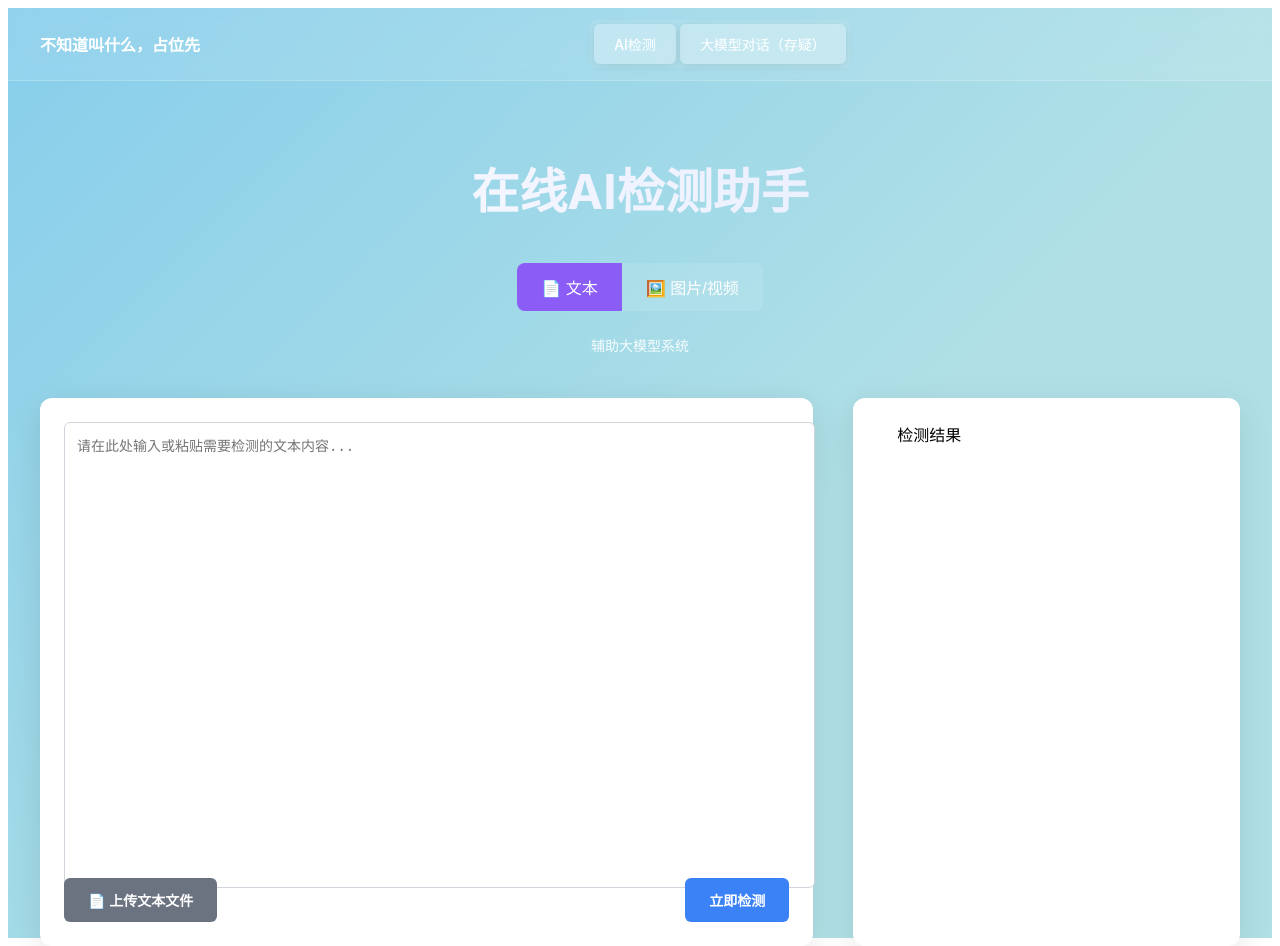
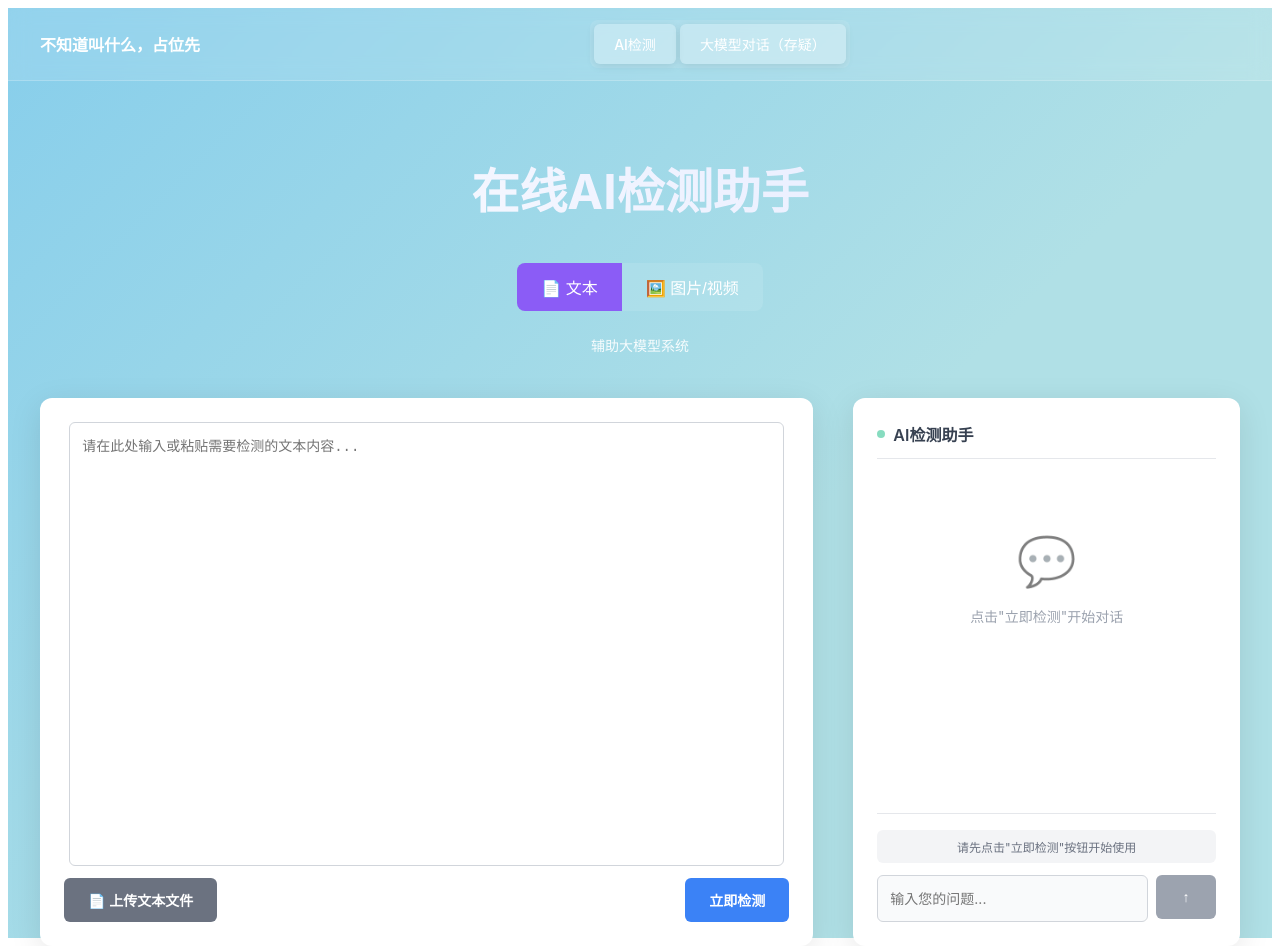
Before and after one commit to AK12-Official/LLM-Fronted, a Vue app: page / in a window 1280 px wide. Built offline with nearby package versions, Linux system fonts and the light colour scheme; the HTML template or start-up script is replaced by a standard one.

Commit message:
静态页面基本完成

```diff
--- a/src/App.vue
+++ b/src/App.vue
@@ -93,16 +93,52 @@
           <div class="result-panel">
             <div class="result-header">
               <span class="status-indicator"></span>
-              <span class="status-text">检测结果</span>
+              <span class="result-title">AI检测助手</span>
             </div>
 
-            <div class="confidence-score">
-              <!-- <span class="label"></span> -->
-              <!-- <span class="score"></span> -->
+            <!-- 对话消息区域 -->
+            <div class="chat-messages" ref="chatMessages">
+              <div v-for="(message, index) in messages" :key="index" :class="['message', message.type]">
+                <div class="message-avatar">
+                  <span v-if="message.type === 'user'">👤</span>
+                  <span v-else>🤖</span>
+                </div>
+                <div class="message-content">
+                  <div class="message-text">{{ message.content }}</div>
+                  <div class="message-time">{{ message.time }}</div>
+                </div>
+              </div>
+
+              <!-- 空状态提示 -->
+              <div v-if="messages.length === 0" class="empty-state">
+                <div class="empty-icon">💬</div>
+                <div class="empty-text">点击"立即检测"开始对话</div>
+              </div>
             </div>
 
-            <div class="action-buttons">
+            <!-- 输入区域 -->
+            <div class="chat-input-area">
+              <!-- 状态提示 -->
+              <div v-if="!hasDetectedOnce && messages.length === 0" class="status-tip">
+                请先点击"立即检测"按钮开始使用
+              </div>
+              <div v-else-if="isDetecting && !hasDetectedOnce" class="status-tip detecting">
+                正在进行检测，请稍候...
+              </div>
+              <div v-else-if="isDetecting && hasDetectedOnce" class="status-tip detecting">
+                正在检测中...
+              </div>
+              <div v-else-if="hasDetectedOnce" class="status-tip success">
+                您可以随时提问
+              </div>
 
+              <div class="input-container">
+                <textarea v-model="inputMessage" placeholder="输入您的问题..." class="chat-input"
+                  @keydown.enter.prevent="sendMessage" rows="1" :disabled="!hasDetectedOnce"></textarea>
+                <button @click="sendMessage" class="send-btn" :disabled="!inputMessage.trim() || !hasDetectedOnce">
+                  ↑
+                </button>
+              </div>
             </div>
           </div>
         </div>
@@ -117,33 +153,140 @@
 
 
 <script setup lang="ts">
-import { ref } from 'vue';
+import { ref, nextTick } from 'vue';
 
 const activeTab = ref('text');
 const imageUrl = ref('');
 const textContent = ref('');
+const inputMessage = ref('');
+const chatMessages = ref<HTMLElement>();
+const isDetectionComplete = ref(false); // 检测是否完成的状态
+const isDetecting = ref(false); // 是否正在检测中
+const hasDetectedOnce = ref(false); // 新增：是否已经检测过一次
+
+// 消息类型定义
+interface Message {
+  type: 'user' | 'assistant';
+  content: string;
+  time: string;
+}
+
+const messages = ref<Message[]>([]);
+
 const imgurl = 'https://ts1.tc.mm.bing.net/th/id/R-C.dadd2b0bbd26056749d0340552be7678?rik=be%2fKyUTFnEy%2bng&riu=http%3a%2f%2fn.sinaimg.cn%2ftranslate%2f20170319%2f3rWp-fycnyhk9610873.jpg&ehk=OfCvVf3hPtcdeGPkTgOafi1OXw%2fqJKk8ShcejPzFPl0%3d&risl=&pid=ImgRaw&r=0';
 const thumbnails = ref([
   imgurl, imgurl, imgurl, imgurl, imgurl, imgurl
 ]);
 
-//TODO：显示上传的图片
-
-function detect() {
-  // TODO: 实现图片检测逻辑
-  alert('检测功能待实现');
+// 格式化时间
+function formatTime() {
+  const now = new Date();
+  return now.toLocaleTimeString('zh-CN', {
+    hour: '2-digit',
+    minute: '2-digit'
+  });
 }
 
+// 滚动到底部
+function scrollToBottom() {
+  nextTick(() => {
+    if (chatMessages.value) {
+      chatMessages.value.scrollTop = chatMessages.value.scrollHeight;
+    }
+  });
+}
+
+// 发送消息 - 修改：只在首次检测前禁用
+function sendMessage() {
+  if (!inputMessage.value.trim()) return;
+
+  // 只在从未检测过的情况下才禁用
+  if (!hasDetectedOnce.value) {
+    alert('请先点击"立即检测"按钮进行检测后再发送消息');
+    return;
+  }
+
+  // 添加用户消息
+  messages.value.push({
+    type: 'user',
+    content: inputMessage.value,
+    time: formatTime()
+  });
+
+  const userInput = inputMessage.value;
+  inputMessage.value = '';
+
+  // 模拟AI回复（实际项目中这里会调用API）
+  setTimeout(() => {
+    messages.value.push({
+      type: 'assistant',
+      content: `收到您的消息："${userInput}"。这是一个模拟回复，实际项目中会连接到AI服务。`,
+      time: formatTime()
+    });
+    scrollToBottom();
+  }, 1000);
+
+  scrollToBottom();
+}
+
+// 检测函数 - 修改：首次检测后永久启用对话框
+function detect() {
+  let content = '';
+
+  if (activeTab.value === 'text') {
+    if (!textContent.value.trim()) {
+      alert('请先输入文本内容');
+      return;
+    }
+    content = `检测文本内容：${textContent.value.substring(0, 50)}${textContent.value.length > 50 ? '...' : ''}`;
+  } else {
+    if (!imageUrl.value.trim()) {
+      alert('请先上传图片或输入图片URL');
+      return;
+    }
+    content = `检测图片：${imageUrl.value}`;
+  }
+
+  // 设置检测中状态（但不影响已启用的对话框）
+  isDetecting.value = true;
+
+  // 添加检测消息
+  messages.value.push({
+    type: 'user',
+    content: content,
+    time: formatTime()
+  });
+
+  // 模拟检测结果
+  setTimeout(() => {
+    const isFirstDetection = !hasDetectedOnce.value;
+
+    messages.value.push({
+      type: 'assistant',
+      content: `检测完成！${activeTab.value === 'text' ? '文本' : '图片'}内容分析结果：这是一个模拟的检测结果，实际项目中会返回真实的分析数据。${isFirstDetection ? '现在您可以在下方输入框中提问相关问题了。' : ''}`,
+      time: formatTime()
+    });
+
+    // 首次检测完成后，永久启用对话框
+    if (!hasDetectedOnce.value) {
+      hasDetectedOnce.value = true;
+      isDetectionComplete.value = true;
+    }
+
+    isDetecting.value = false;
+    scrollToBottom();
+  }, 1500);
+
+  scrollToBottom();
+}
 
 function uploadTextFile() {
-  // TODO: 实现文本检测逻辑
   alert('上传文本功能待实现');
 }
+
 function uploadImageOrVideo() {
-  // TODO: 实现文本检测逻辑
   alert('上传图片、视频功能待实现');
 }
-
 </script>
 
 <style scoped>
@@ -299,8 +442,8 @@ function uploadImageOrVideo() {
 }
 
 .text-input {
-  width: 100%;
-  height: 100%;
+  width: 95%;
+  height: 95%;
   padding: 12px;
   border: 1px solid #d1d5db;
   border-radius: 6px;
@@ -359,7 +502,7 @@ function uploadImageOrVideo() {
 .main-image {
   position: relative;
   width: 100%;
-  height: 70%;
+  height: 72.5%;
   border: 2px dashed #d1d5db;
   border-radius: 8px;
   overflow: hidden;
@@ -431,43 +574,237 @@ function uploadImageOrVideo() {
   border-color: #8b5cf6;
 }
 
+/* 对话面板样式 */
 .result-header {
   display: flex;
   align-items: center;
   gap: 8px;
   margin-bottom: 20px;
+  padding-bottom: 12px;
+  border-bottom: 1px solid #e5e7eb;
 }
 
 .status-indicator {
-  width: 12px;
-  height: 12px;
+  width: 8px;
+  height: 8px;
   border-radius: 50%;
+  background: #10b981;
+  animation: pulse 2s infinite;
 }
 
-.confidence-score {
-  margin-bottom: 24px;
-  flex: 1;
+@keyframes pulse {
+
+  0%,
+  100% {
+    opacity: 1;
+  }
+
+  50% {
+    opacity: 0.5;
+  }
 }
 
-.action-buttons {
+.result-title {
+  font-weight: 600;
+  color: #374151;
+}
+
+.chat-messages {
+  flex: 1;
+  overflow-y: auto;
+  padding: 0 4px;
+  margin-bottom: 16px;
+  max-height: 400px;
+}
+
+.message {
+  display: flex;
+  gap: 12px;
+  margin-bottom: 16px;
+  align-items: flex-start;
+}
+
+.message.user {
+  flex-direction: row-reverse;
+}
+
+.message-avatar {
+  width: 32px;
+  height: 32px;
+  border-radius: 50%;
+  background: #f3f4f6;
+  display: flex;
+  align-items: center;
+  justify-content: center;
+  font-size: 16px;
+  flex-shrink: 0;
+}
+
+.message.user .message-avatar {
+  background: #3b82f6;
+  color: white;
+}
+
+.message-content {
+  flex: 1;
+  max-width: 80%;
+}
+
+.message.user .message-content {
+  text-align: right;
+}
+
+.message-text {
+  background: #f9fafb;
+  padding: 12px 16px;
+  border-radius: 12px;
+  font-size: 14px;
+  line-height: 1.5;
+  word-wrap: break-word;
+}
+
+.message.user .message-text {
+  background: #3b82f6;
+  color: white;
+}
+
+.message-time {
+  font-size: 12px;
+  color: #9ca3af;
+  margin-top: 4px;
+  padding: 0 4px;
+}
+
+.empty-state {
   display: flex;
   flex-direction: column;
-  gap: 12px;
-  margin-top: auto;
+  align-items: center;
+  justify-content: center;
+  height: 200px;
+  text-align: center;
+  color: #9ca3af;
 }
 
-@media (max-width: 768px) {
-  .content-area {
-    grid-template-columns: 1fr;
-    gap: 20px;
-  }
+.empty-icon {
+  font-size: 48px;
+  margin-bottom: 16px;
+  opacity: 0.5;
+}
 
-  .main-title {
-    font-size: 32px;
-  }
+.empty-text {
+  font-size: 14px;
+  line-height: 1.5;
+}
 
-  .thumbnail-list {
-    grid-template-columns: repeat(4, 1fr);
-  }
+.chat-input-area {
+  border-top: 1px solid #e5e7eb;
+  padding-top: 16px;
+}
+
+.input-container {
+  display: flex;
+  gap: 8px;
+  align-items: stretch;
+  /* 改为 stretch 使高度一致 */
+}
+
+.chat-input {
+  flex: 1;
+  padding: 12px;
+  border: 1px solid #d1d5db;
+  border-radius: 6px;
+  /* 与其他按钮保持一致的圆角 */
+  font-size: 14px;
+  outline: none;
+  resize: none;
+  min-height: 20px;
+  max-height: 80px;
+  font-family: inherit;
+  line-height: 1.5;
+}
+
+.chat-input:focus {
+  border-color: #3b82f6;
+}
+
+.send-btn {
+  padding: 12px 16px;
+  background: #3b82f6;
+  color: white;
+  border: none;
+  border-radius: 6px;
+  cursor: pointer;
+  transition: background-color 0.2s;
+  font-size: 14px;
+  font-weight: 600;
+  display: flex;
+  align-items: center;
+  justify-content: center;
+  min-width: 60px;
+  height: 44px;
+  /* 与输入框高度一致 */
+  white-space: nowrap;
+}
+
+.send-btn:hover:not(:disabled) {
+  background: #2563eb;
+}
+
+.send-btn:disabled {
+  background: #9ca3af;
+  cursor: not-allowed;
+}
+
+/* 状态提示样式 */
+.status-tip {
+  padding: 8px 12px;
+  margin-bottom: 12px;
+  border-radius: 6px;
+  font-size: 12px;
+  text-align: center;
+  background: #f3f4f6;
+  color: #6b7280;
+}
+
+.status-tip.detecting {
+  background: #fef3c7;
+  color: #d97706;
+}
+
+.status-tip.success {
+  background: #d1fae5;
+  color: #065f46;
+}
+
+/* 禁用状态的输入框 */
+.chat-input:disabled {
+  background-color: #f9fafb;
+  color: #9ca3af;
+  cursor: not-allowed;
+}
+
+/* 修改空状态提示 */
+.empty-text {
+  font-size: 14px;
+  line-height: 1.5;
+}
+
+/* 滚动条样式 */
+.chat-messages::-webkit-scrollbar {
+  width: 4px;
+}
+
+.chat-messages::-webkit-scrollbar-track {
+  background: #f1f5f9;
+  border-radius: 2px;
+}
+
+.chat-messages::-webkit-scrollbar-thumb {
+  background: #cbd5e1;
+  border-radius: 2px;
+}
+
+.chat-messages::-webkit-scrollbar-thumb:hover {
+  background: #94a3b8;
 }
 </style>
```
